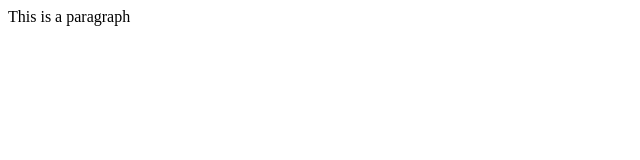
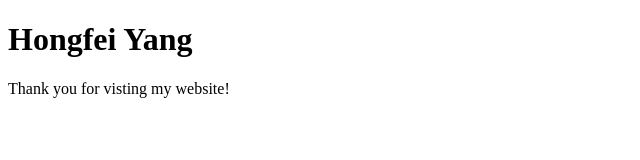
Before and after one commit to hyang012/hyang012.github.io, a plain HTML site: page index.html in a window 1280 px wide. Shown: the whole page, without its empty margins (0-640 px from the left). Drawn offline with Linux system fonts and the light colour scheme.

Commit message:
Initial commit

```diff
--- a/index.html
+++ b/index.html
@@ -1 +1,11 @@
-<p>This is a paragraph</p>
+<!DOCTYPE html>
+<html lang='en'>
+<head>
+	<meta charset="utf-8">
+    <title>HTML Structure</title>
+</head>
+<body>
+	<h1>Hongfei Yang</h1>
+	<div>Thank you for visting my website!</div>
+  </body>
+</html>
```
